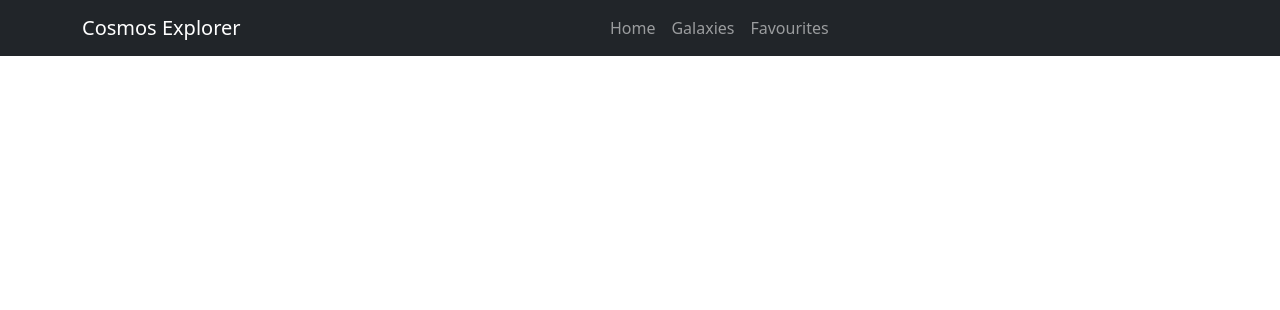
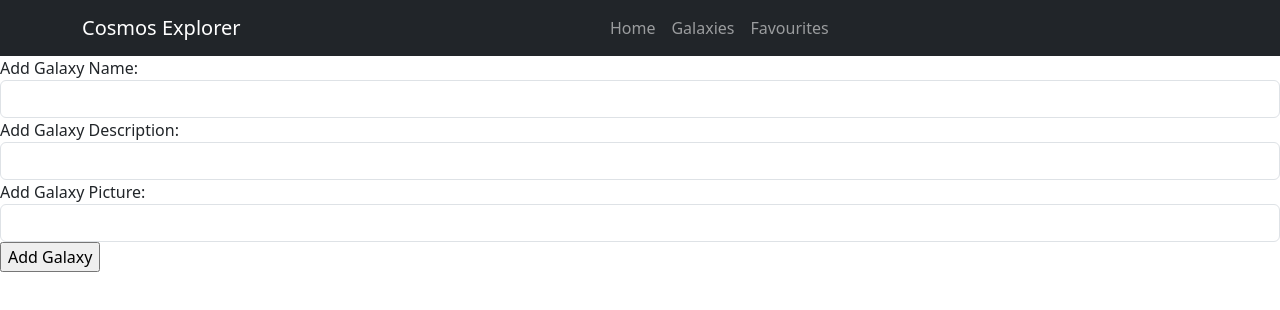
Before and after one commit to trinv1/Cosmos-Explorer, a React (Create React App) app: page /Galaxy in a window 1280 px wide. Shown: the top 310 px of the page. Built offline with nearby package versions, Linux system fonts and the light colour scheme; no server answers.

Commit message:
Moved creation for to galaxy page

```diff
--- a/src/Components/Galaxies/GalaxyPage.js
+++ b/src/Components/Galaxies/GalaxyPage.js
@@ -4,6 +4,10 @@ import Galaxy from "./Galaxy";
 const GalaxyPage = () => {
 
 const[galaxies, setGalaxies] = useState([]);
+const [Name, setName] = useState('');
+const [Description, setDescription] = useState('');
+const [Picture, setPicture] = useState('');
+
 
 //Fetching galaxy data
 useEffect(
@@ -17,9 +21,87 @@ useEffect(
   },[]//empty array to only fire when things are updated
 );
 
-//Displaying galaxy data
+//The Reload function fetches the updated movie list from the server and updates the state with the new data
+const Reload = () => {
+  console.log("Reloading galaxy data...");
+  axios.get('http://localhost:4000/api/galaxies')
+      .then((response) => {
+          setGalaxies(response.data.myGalaxy);
+      })
+      .catch((error) => {
+          console.error("Error reloading data:", error);
+      });
+};
+
+  //Collects form input, creates a movie object, and sends it to the backend API
+    const handleSubmit = (e) => {
+    e.preventDefault();
+
+    console.log(`Name: ${Name}, Description: ${Description}, Picture: ${Picture}`);
+
+    const galaxy = {
+      Name: Name,
+      Description: Description,
+      Picture: Picture
+    };
+
+    //Post request for when user hits submit
+    axios.post('http://localhost:4000/api/galaxies', galaxy)
+      .then((res) => console.log(res.data))
+      .catch((err) => console.log(err.data));
+      Reload(); //Reload data after successful submission
+
+    //Clear form fields
+    setName('');
+    setDescription('');
+    setPicture('');
+  };
+
+//UseEffect calls reload
+useEffect(() => {
+    Reload();
+}, []);
+
   return (
     <div>
+      {/*Handling name input*/}
+      <form onSubmit={handleSubmit}>
+        <div className="form-group">
+          <label>Add Galaxy Name: </label>
+          <input type="text"
+            className="form-control"
+            value={Name}
+            onChange={(e) => { setName(e.target.value) }}
+         />
+        </div>
+      </form>
+
+        {/*Handling description input*/}
+      <form onSubmit={handleSubmit}>
+        <div className="form-group">
+          <label>Add Galaxy Description: </label>
+          <input type="text"
+            className="form-control"
+            value={Description}
+            onChange={(e) => { setDescription(e.target.value) }}
+         />
+        </div>
+      </form>
+
+        {/*Handling picture input*/}
+      <form onSubmit={handleSubmit}>
+        <div className="form-group">
+          <label>Add Galaxy Picture: </label>
+          <input type="text"
+            className="form-control"
+            value={Picture}
+            onChange={(e) => { setPicture(e.target.value) }}
+         />
+        </div>
+        <input type="submit" value="Add Galaxy" />
+      </form>
+
+     {/*Displaying galaxy data*/}
      <Galaxy myGalaxy={galaxies}/>
     </div>
   );
```
